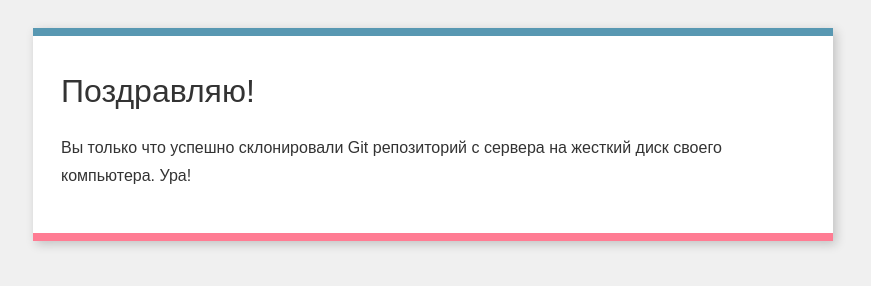
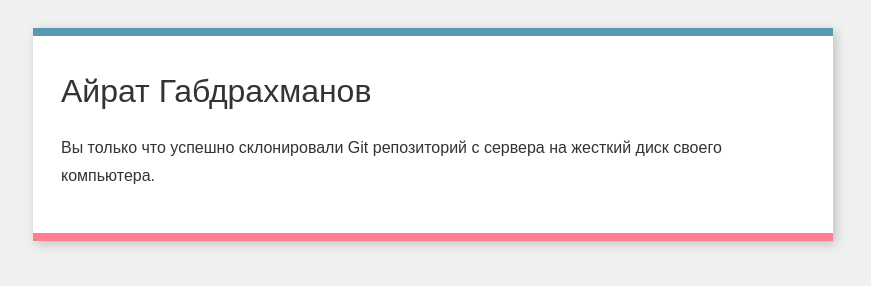
Before and after one commit to Airat50/git-welcom-test, a plain HTML site: page index.html in a window 1280 px wide. Shown: the whole page, without its empty margins (207-1078 px from the left). Drawn offline with Linux system fonts and the light colour scheme.

Commit message:
изменение файла index.html

```diff
--- a/index.html
+++ b/index.html
@@ -9,10 +9,10 @@
     </head>
     <body>
         <div class="box">
-            <h1>Поздравляю!</h1>
+            <h1>Айрат Габдрахманов</h1>
             <p>
                 Вы только что успешно склонировали Git репозиторий с сервера на
-                жесткий диск своего компьютера. Ура!
+                жесткий диск своего компьютера.
             </p>
         </div>
     </body>
```
